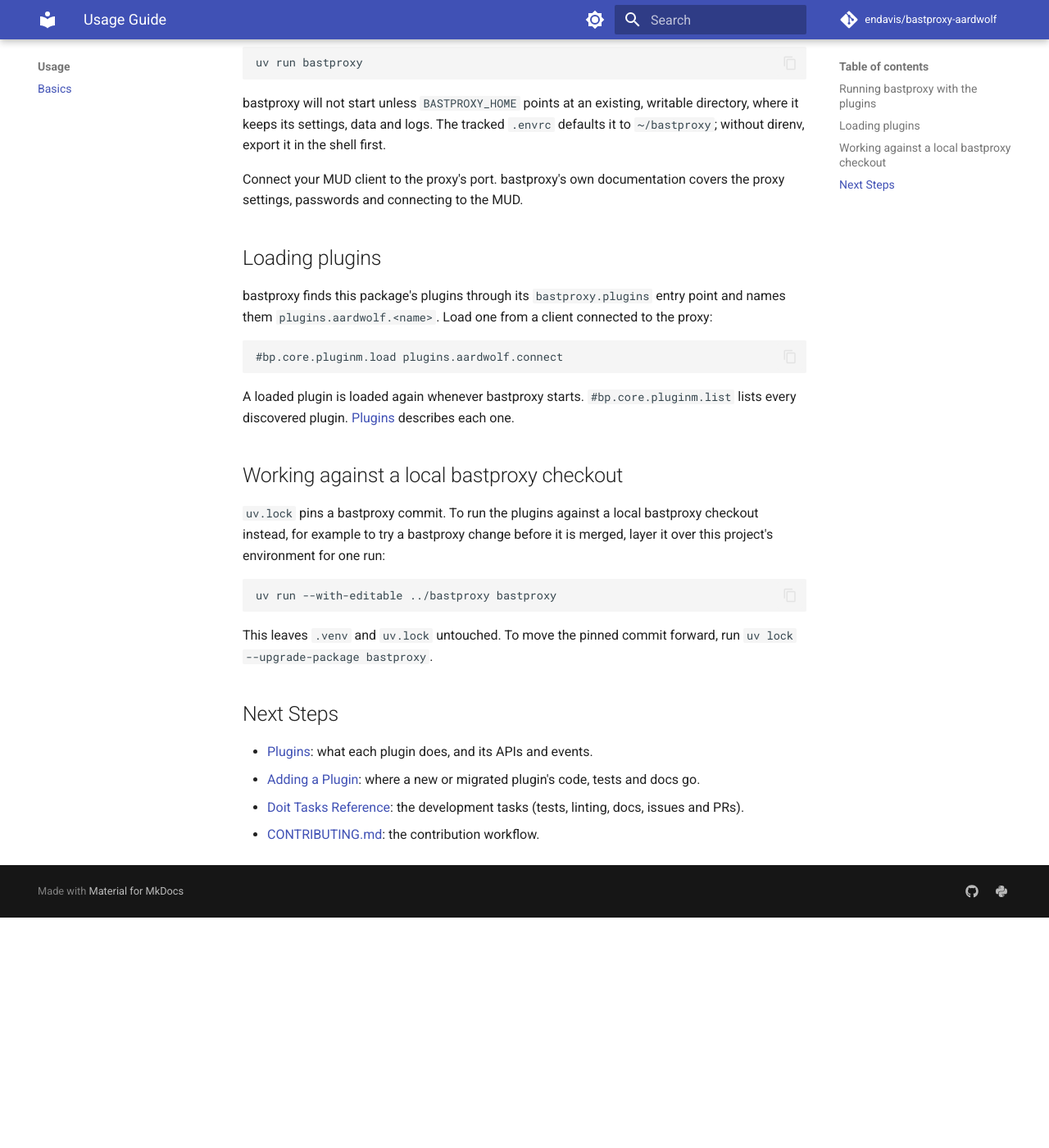
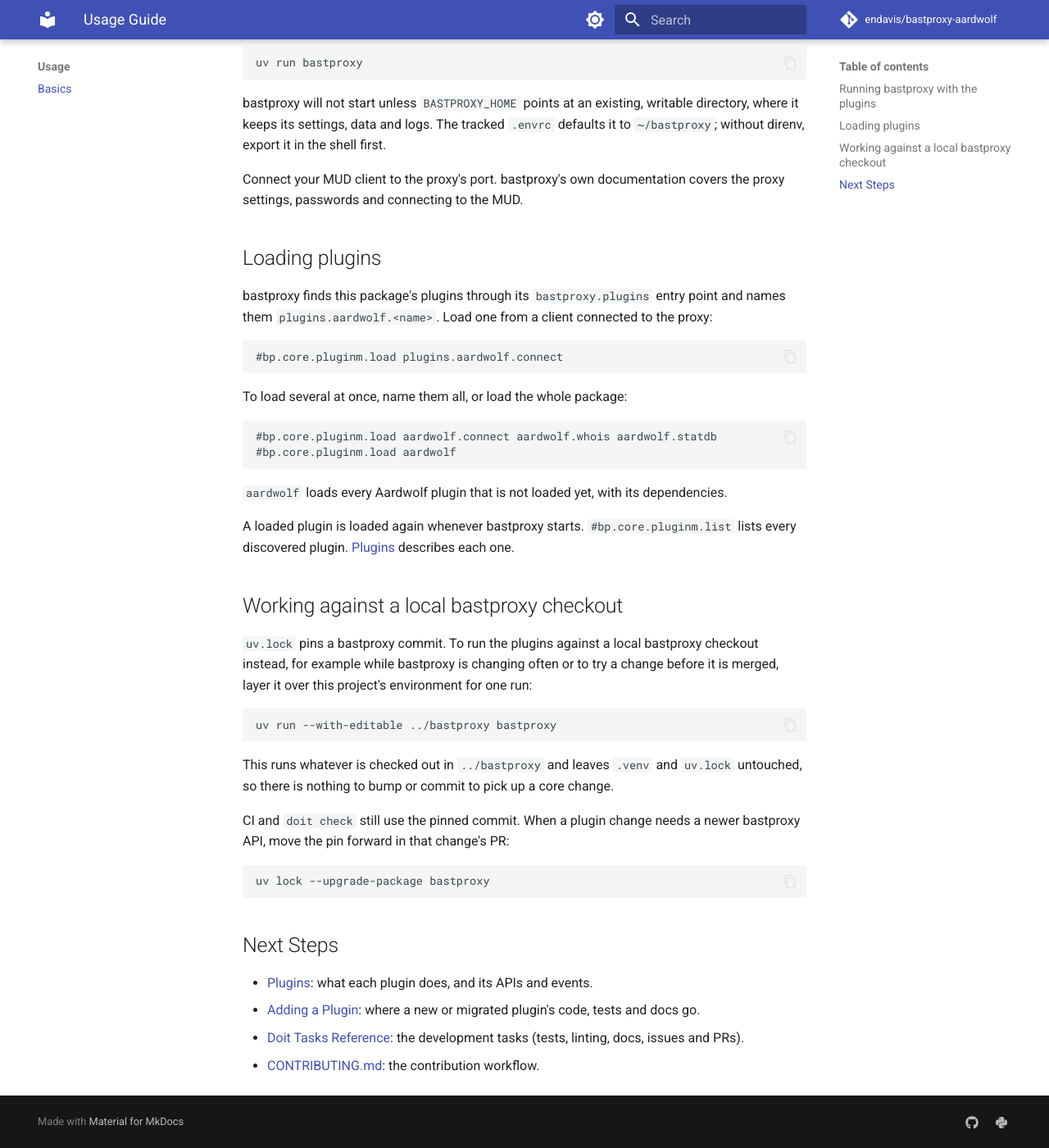
Before and after one commit to endavis/bastproxy-aardwolf, an MkDocs documentation site: the page built from docs/usage/basics.md, in a window 1280 px wide and 1400 px high, scrolled down 380 px. Shown: the whole window at 82% size. Built offline with MkDocs 1.6.1 and Material for MkDocs 9.7.7, drawn with Linux system fonts in a browser that asks for light colours; comment, search, counter and statistics services are not loaded; before the commit the page ends 1499 px from its top, so only the background shows below that.

Commit message:
chore: upgrade the locked bastproxy and document running against a local core (merges PR #47, addresses #46)
Move the uv.lock pin of bastproxy from d6b01433 to 26be624f, which
lets #bp.core.pluginm.load take several plugins or a whole package
(bastproxy #724).

The docs now show loading the whole package with
#bp.core.pluginm.load aardwolf, and describe running the proxy against
a local bastproxy checkout with uv run --with-editable ../bastproxy,
which needs no lock bump. CI still uses the pinned commit, so a plugin
change that needs a newer core API moves the pin in its own PR.

Addresses #46


Claude-Session: https://claude.ai/code/session_01NXu1sbBxFsEQW16MiZv7Je

Co-authored-by: Claude Opus 5.5 <noreply@anthropic.com>

````diff
--- a/docs/usage/basics.md
+++ b/docs/usage/basics.md
@@ -39,21 +39,37 @@ bastproxy finds this package's plugins through its `bastproxy.plugins` entry poi
 #bp.core.pluginm.load plugins.aardwolf.connect
 ```
 
+To load several at once, name them all, or load the whole package:
+
+```text
+#bp.core.pluginm.load aardwolf.connect aardwolf.whois aardwolf.statdb
+#bp.core.pluginm.load aardwolf
+```
+
+`aardwolf` loads every Aardwolf plugin that is not loaded yet, with its dependencies.
+
 A loaded plugin is loaded again whenever bastproxy starts. `#bp.core.pluginm.list` lists every
 discovered plugin. [Plugins](../plugins/index.md) describes each one.
 
 ## Working against a local bastproxy checkout
 
 `uv.lock` pins a bastproxy commit. To run the plugins against a local bastproxy checkout instead,
-for example to try a bastproxy change before it is merged, layer it over this project's
-environment for one run:
+for example while bastproxy is changing often or to try a change before it is merged, layer it
+over this project's environment for one run:
 
 ```bash
 uv run --with-editable ../bastproxy bastproxy
 ```
 
-This leaves `.venv` and `uv.lock` untouched. To move the pinned commit forward, run
-`uv lock --upgrade-package bastproxy`.
+This runs whatever is checked out in `../bastproxy` and leaves `.venv` and `uv.lock` untouched, so
+there is nothing to bump or commit to pick up a core change.
+
+CI and `doit check` still use the pinned commit. When a plugin change needs a newer bastproxy API,
+move the pin forward in that change's PR:
+
+```bash
+uv lock --upgrade-package bastproxy
+```
 
 ## Next Steps
 
````
Also changed, not shown: docs/getting-started/installation.md (+9 -1 lines), docs/plugins/index.md (+7 -0 lines), 1 other file.
